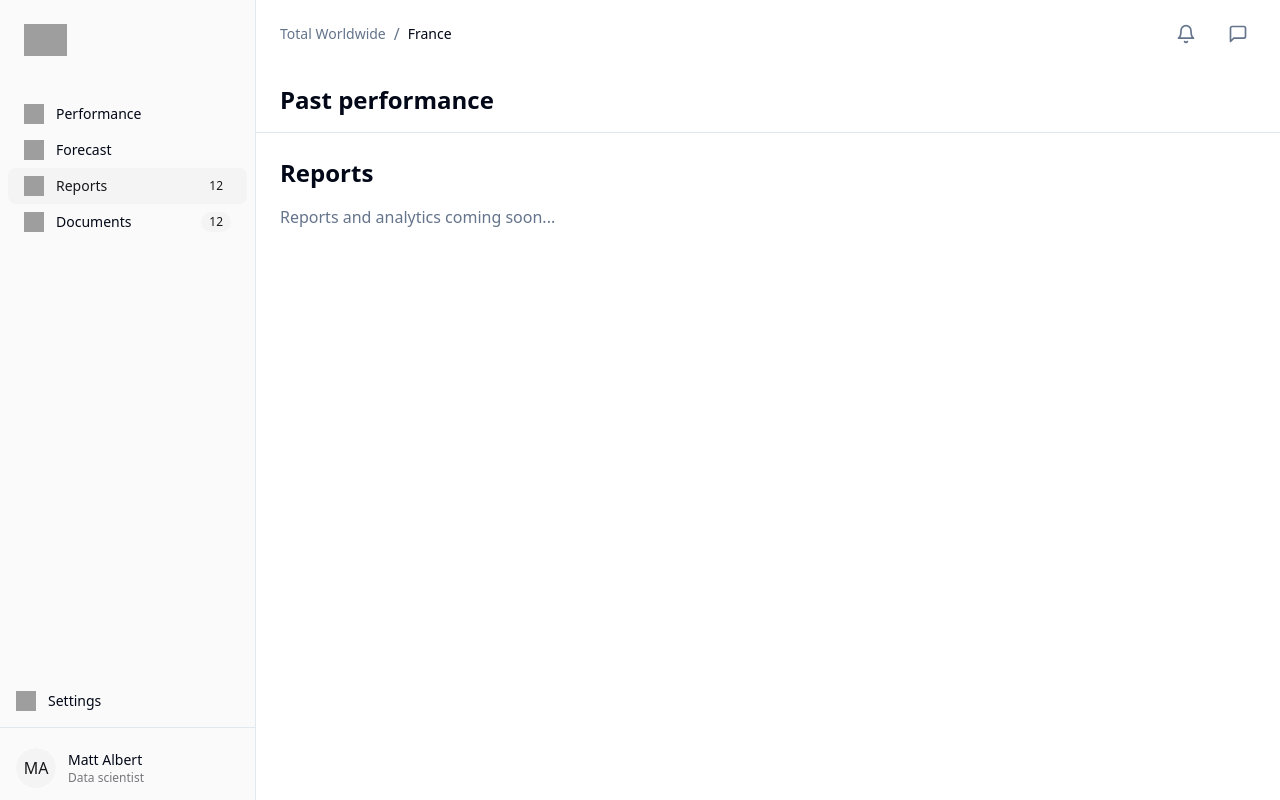
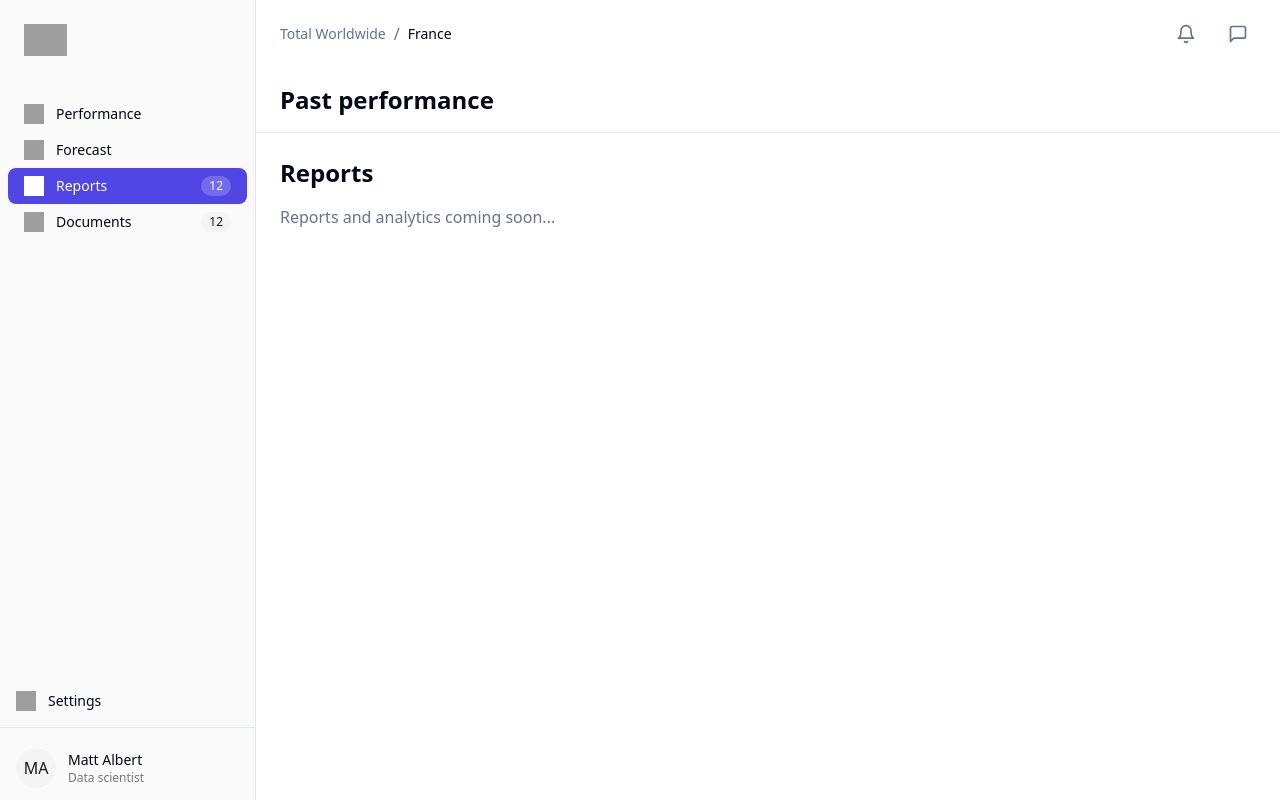
Before and after one commit to louis-sanna-eki/p-549946, a React (Vite) app: page /reports in a window 1280 px wide. Built offline with nearby package versions, Linux system fonts and the light colour scheme; grey boxes are pictures that could not be loaded.

Commit message:
Fix select component styling
Update the select component to have a blue background and white text when in the active state.
[skip gpt_engineer]

```diff
--- a/src/components/layout/NavigationItem.tsx
+++ b/src/components/layout/NavigationItem.tsx
@@ -17,12 +17,18 @@ export function NavigationItem({ icon, title, badge, to }: NavigationItemProps)
     <Link to={to}>
       <div className={cn(
         "flex items-center gap-3 px-4 py-2 rounded-lg cursor-pointer",
-        active ? "bg-sidebar-accent text-sidebar-accent-foreground" : "hover:bg-sidebar-accent/50"
+        active ? "bg-[#4F46E5] text-white" : "hover:bg-sidebar-accent/50"
       )}>
-        <img src={icon} alt="" className="w-5 h-5" loading="lazy" />
+        <img src={icon} alt="" className={cn(
+          "w-5 h-5",
+          active ? "brightness-0 invert" : ""
+        )} loading="lazy" />
         <span className="flex-grow text-sm font-medium">{title}</span>
         {badge && (
-          <span className="px-2 py-0.5 text-xs font-medium rounded-full bg-sidebar-accent text-sidebar-accent-foreground">
+          <span className={cn(
+            "px-2 py-0.5 text-xs font-medium rounded-full",
+            active ? "bg-white/20 text-white" : "bg-sidebar-accent text-sidebar-accent-foreground"
+          )}>
             {badge}
           </span>
         )}
```
